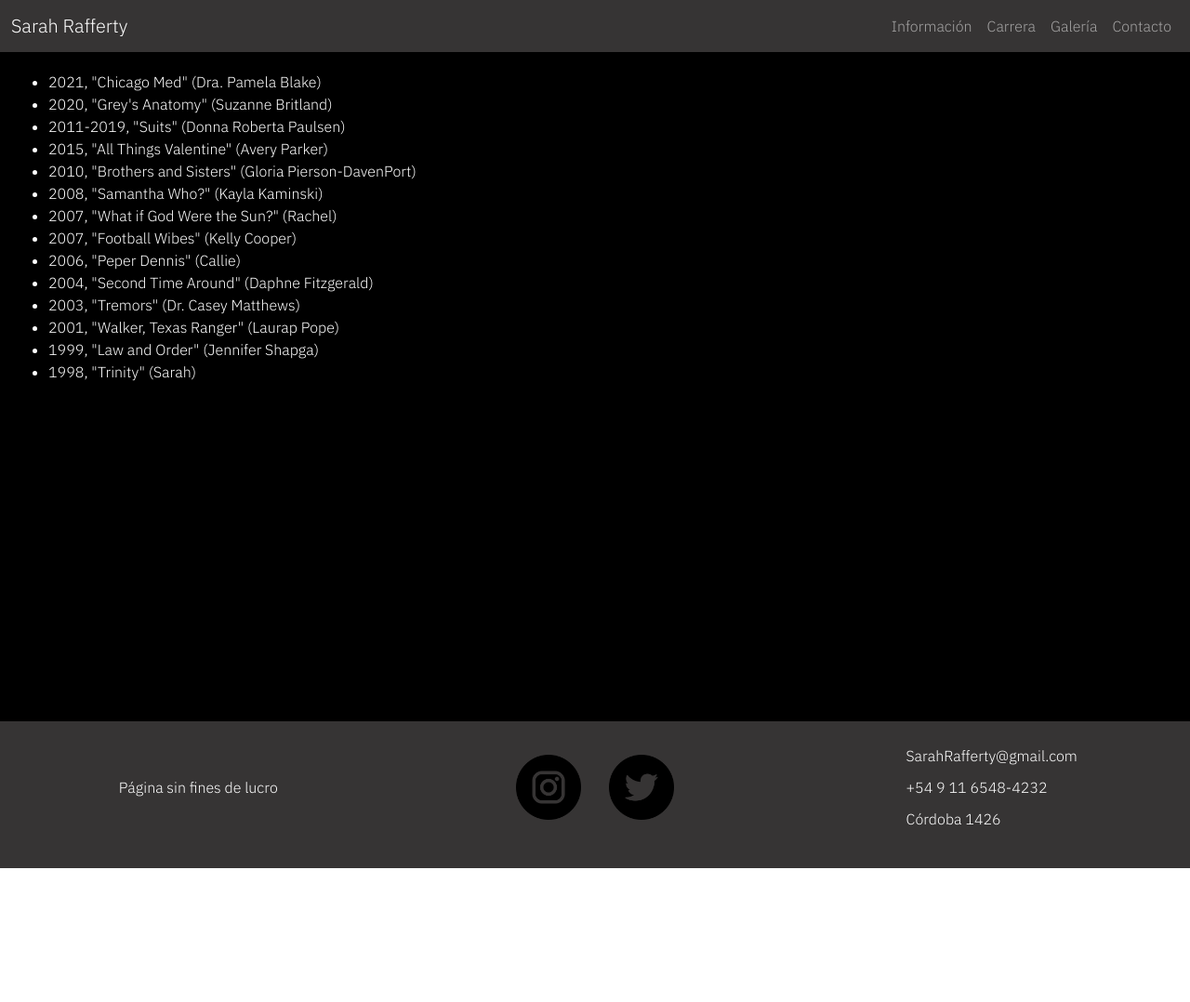
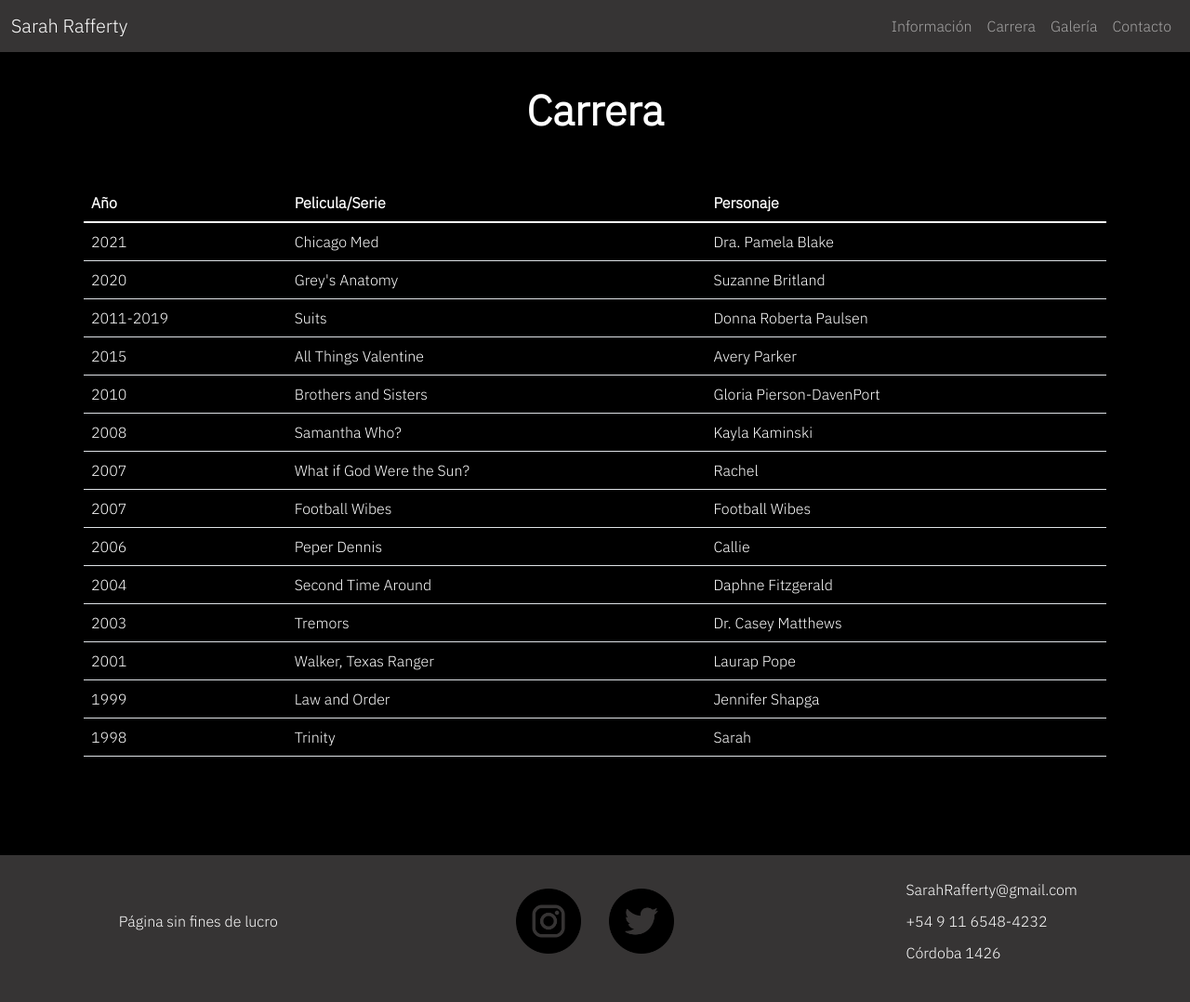
Before and after one commit to belendepalo/maria-belen-depalo-Coder, a website: page pages/carrera.html in a window 1280 px wide. Shown: the whole page at 93% size. Before the commit the page ends 934 px from the top, so only its background shows below. Drawn offline with nearby package versions, Linux system fonts and the light colour scheme.

Commit message:
update complete webpage

```diff
--- a/pages/carrera.html
+++ b/pages/carrera.html
@@ -33,23 +33,90 @@
           </nav>
     </header>
     <main>
-        <!-- Acá quiero poner la información en una tabla, pero como no lo vimos todavía, lo puse en forma de lista desordenada -->
-        <ul>
-            <li>2021, "Chicago Med" (Dra. Pamela Blake)</li>
-            <li>2020, "Grey's Anatomy" (Suzanne Britland)</li>
-            <li>2011-2019, "Suits" (Donna Roberta Paulsen)</li>
-            <li>2015, "All Things Valentine" (Avery Parker)</li>
-            <li>2010, "Brothers and Sisters" (Gloria Pierson-DavenPort)</li>
-            <li>2008, "Samantha Who?" (Kayla Kaminski)</li>
-            <li>2007, "What if God Were the Sun?" (Rachel)</li>
-            <li>2007, "Football Wibes" (Kelly Cooper)</li>
-            <li>2006, "Peper Dennis" (Callie)</li>
-            <li>2004, "Second Time Around" (Daphne Fitzgerald)</li>
-            <li>2003, "Tremors" (Dr. Casey Matthews)</li>
-            <li>2001, "Walker, Texas Ranger" (Laurap Pope)</li>
-            <li>1999, "Law and Order" (Jennifer Shapga)</li>
-            <li>1998, "Trinity"  (Sarah)</li>
-        </ul>
+      <h2 class="subtitle">Carrera</h2>
+      <div class="table__container">
+        <table class="table table__adicionales">
+          <thead class="table__color">
+            <tr>
+              <th scope="col">Año</th>
+              <th scope="col">Pelicula/Serie</th>
+              <th scope="col">Personaje</th>
+            </tr>
+          </thead>
+          <tbody class="table-group-divider table__color">
+            <tr>
+              <td>2021</td>
+              <td>Chicago Med</td>
+              <td>Dra. Pamela Blake</td>
+            </tr>
+            <tr>
+              <td>2020</td>
+              <td>Grey's Anatomy</td>
+              <td>Suzanne Britland</td>
+            </tr>
+            <tr>
+              <td>2011-2019</td>
+              <td>Suits</td>
+              <td>Donna Roberta Paulsen</td>
+            </tr>
+            <tr>
+              <td>2015</td>
+              <td>All Things Valentine</td>
+              <td>Avery Parker</td>
+            </tr>
+            <tr>
+              <td>2010</td>
+              <td>Brothers and Sisters</td>
+              <td>Gloria Pierson-DavenPort</td>
+            </tr>
+            <tr>
+              <td>2008</td>
+              <td>Samantha Who?</td>
+              <td>Kayla Kaminski</td>
+            </tr>
+            <tr>
+              <td>2007</td>
+              <td>What if God Were the Sun?</td>
+              <td>Rachel</td>
+            </tr>
+            <tr>
+              <td>2007</td>
+              <td>Football Wibes</td>
+              <td>Football Wibes</td>
+            </tr>
+            <tr>
+              <td>2006</td>
+              <td>Peper Dennis</td>
+              <td>Callie</td>
+            </tr>
+            <tr>
+              <td>2004</td>
+              <td>Second Time Around</td>
+              <td>Daphne Fitzgerald</td>
+            </tr>
+            <tr>
+              <td>2003</td>
+              <td>Tremors</td>
+              <td>Dr. Casey Matthews</td>
+            </tr>
+            <tr>
+              <td>2001</td>
+              <td>Walker, Texas Ranger</td>
+              <td>Laurap Pope</td>
+            </tr>
+            <tr>
+              <td>1999</td>
+              <td>Law and Order</td>
+              <td>Jennifer Shapga</td>
+            </tr>
+            <tr>
+              <td>1998</td>
+              <td>Trinity</td>
+              <td>Sarah</td>
+            </tr>
+          </tbody>
+        </table>
+      </div>
     </main>
     <footer>
       <div class="footer__div">
--- a/scss/_style.scss
+++ b/scss/_style.scss
@@ -5,6 +5,24 @@
     margin: 0;
     padding: 0;
     box-sizing: border-box;
+}
+
+/*------------------------------- HEADER */
+.navbar-color{
+    background-color: #363434;
+}
+
+/* ---------------------------------MAIN */
+main{
+    padding: 20px 20px 20px 20px;
+    background-color: $bg-color-general;
+    min-height: calc(100vh - 80px);
+}
+.subtitle{
+    font-size: 45px;
+    padding: 15px;
+    font-weight: bold;
+    text-align: center;
 }
 body{
     color: white;
@@ -14,40 +32,7 @@
     text-decoration: none;
 }
 
-/* HEADER */
-.navbar-color{
-    background-color: #363434;
-}
-
-/* MAIN */
-
-main{
-    padding: 20px 20px 20px 20px;
-    background-color: $bg-color-general;
-    min-height: calc(100vh - 80px);
-}
-
-.main__div{
-    display:flex;
-    align-items: center;
-}
-
-.main__div--container{
-    text-align: left;
-    margin: 40px;
-    color: white;
-    font-family: 'IBM Plex Sans', sans-serif;
-}
-.main__title{
-    font-size: 65px;
-}
-
-.main__text{
-    font-size: 28px;
-}
-
-
-/* FOOTER */
+/* ----------------------------FOOTER */
 footer{
     background-color: #363434;
     width: 100%;
@@ -57,7 +42,6 @@
     justify-items: center;
 }
 .footer__list{
-  /*   display: flex; */
     list-style: none;
     padding: 20px;
 
@@ -73,49 +57,110 @@
     height: auto;
     margin: 15px;
 }
-
 .footer__instagram{
     width: 70px;
     height: auto;
     margin: 15px;
 }
 
+/* ----------------------------------INDEX */
+.main__div{
+    display:flex;
+    align-items: center;
+}
+.main__div--container{
+    text-align: left;
+    margin: 40px;
+    color: white;
+    font-family: 'IBM Plex Sans', sans-serif;
+}
+.main__title{
+    font-size: 65px;
+}
+.main__text{
+    font-size: 28px;
+}
+
 /* ---------------------------GALERIA */
-
 .gallery__container{
     display: grid;
     grid-template-columns: repeat(3, 1fr);
     grid-auto-rows: 300px;
     gap: 15px;
 }
-
 .gallery__img{
     width: 100%;
     height: 100%;
     object-fit: cover;
 }
-
 .img__2, .img__3, .img__4, .img__5, .img__7, .img__9, .img__10, .img__11{
     grid-row-start: span 2;
 }
-
 .video__container{
     display: grid;
     grid-template-columns: repeat(2, 1fr);
     grid-auto-rows: auto;
     gap: 15px;
+    align-items: center;
+    justify-items: center;
+}
+.video__item{
+    padding: 20px;
+    width: 80%;
 }
 
-.video__item{
-    padding: 20px;
+/* -------------------------------INFORMACION */
+.main__container{
+    font-size: 20px;
+    padding: 70px;
+    padding-top: 0px;
 }
-.main__subtitle{
-    font-size: $font-size;
+.div__informacion{
+    padding: 20px 0px;
 }
+.div__box{
+    display:flex;
+    align-items: center;
+}
+.main__content2{
+    padding-right: 25px;
+}
+
+/* --------------------------------------CONTACTO */
+.contacto__container{
+    display: flex;
+    align-items: center;
+    justify-content: center;
+    padding: 40px;
+}
+.contacto__form{
+    padding: 95px;
+}
+.contacto__img{
+    width: 30%;
+}
+.form__element1{
+    padding-bottom: 10px;
+}
+.btn__adicionales{
+    background-color: #363434;
+    border: solid 1px white;
+    color: white;
+}
+
+/* -----------------------------------CARRERA */
+.table__color{
+    color: white;
+}
+.table__container{
+    padding: 70px;
+    padding-top: 30px;
+}
+
 /* ----------------------RESPONSIVE LA GALERIA Y EL INDEX */
 /* MOBILE */
 @media only screen and (max-width:450px){
-    /* galeria */
+    /* --------------------------------galeria */
     .gallery__container{
         display: grid;
         grid-template-columns: 1fr;
@@ -127,21 +172,29 @@
         grid-auto-rows: auto;
     }
 
-    /* index */
+    /* ---------------------------------index */
     .main__image{
         display: none;
     }
-    /* informacion */
+    /* ---------------------------------informacion */
     .information__img{
         width: 70%;
         height: auto;
     }
 
+    /* ---------------------------------contacto */
+
+    /* ---------------------------------footer */
+    footer{
+        background-color: #363434;
+        width: 100%;
+        display: block;
+    }
 }
 
 /* TABLET */
 @media only screen and (min-width:451px) and (max-width:750px) {
-     /* galeria */
+     /* -------------------------------------galeria */
     .gallery__container{
         display: grid;
         grid-template-columns: repeat(2, 1fr);
@@ -153,28 +206,15 @@
         grid-auto-rows: auto;
     }
 
-    /* index */
+
+    /* --------------------------------------index */
     .main__image{
         width: 40%;
         height: auto;
     }
-     /* informacion */
+     /* -------------------------------------informacion */
      .information__img{
         width: 70%;
         height: auto;
     }
 }
-
-/* INFORMACION */
-.main__subtitle{
-    font-size: 40px;
-    display: flex;
-    justify-content: center;
-    padding: 20px;
-}
-.main__container{
-    font-size: 20px;
-}
-.main__content3{
-    padding: 20px;
-}
```
Also changed, not shown: pages/contacto.html (+27 -2 lines), pages/galeria.html (+2 -4 lines), pages/informacion.html (+12 -8 lines), css/style.css, 1 other file.
